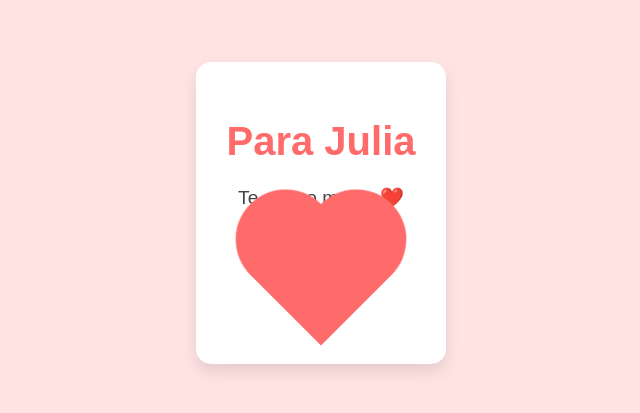
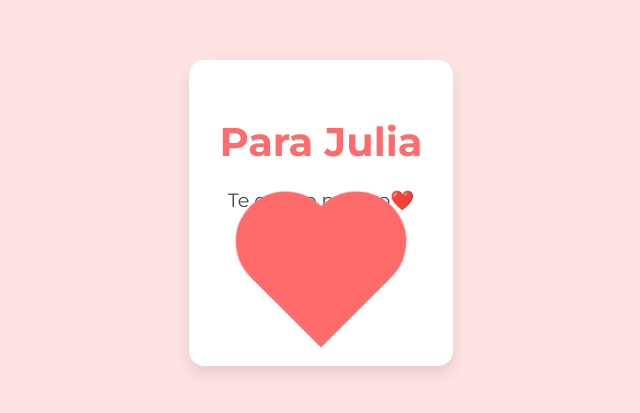
Before and after one commit to Loxedo/Juju, a plain HTML site: page index.html in a window 1280 px wide. Shown: the part 187-600 px from the top of the page, without its empty margins (319-959 px from the left). Drawn offline with Linux system fonts and the light colour scheme; files that its build step writes are made by us from their sources.

Commit message:
Update styles.css

```diff
--- a/styles.css
+++ b/styles.css
@@ -3,7 +3,7 @@ body {
   margin: 0;
   padding: 0;
   background-color: #ffe3e3; /* Fondo rojo pastel */
-  font-family: 'Arial', sans-serif;
+  font-family: 'Montserrat', sans-serif;
   display: flex;
   justify-content: center;
   align-items: center;
@@ -25,6 +25,7 @@ h1 {
   color: #ff6b6b; /* Rojo pastel más fuerte */
   font-size: 2.5rem;
   margin-bottom: 10px;
+  font-weight: 700;
   animation: fadeIn 2s ease-in-out;
 }
 
@@ -33,6 +34,7 @@ p {
   font-size: 1.2rem;
   line-height: 1.6;
   margin-bottom: 20px;
+  font-weight: 400;
   animation: fadeIn 2.5s ease-in-out;
 }
 
```
